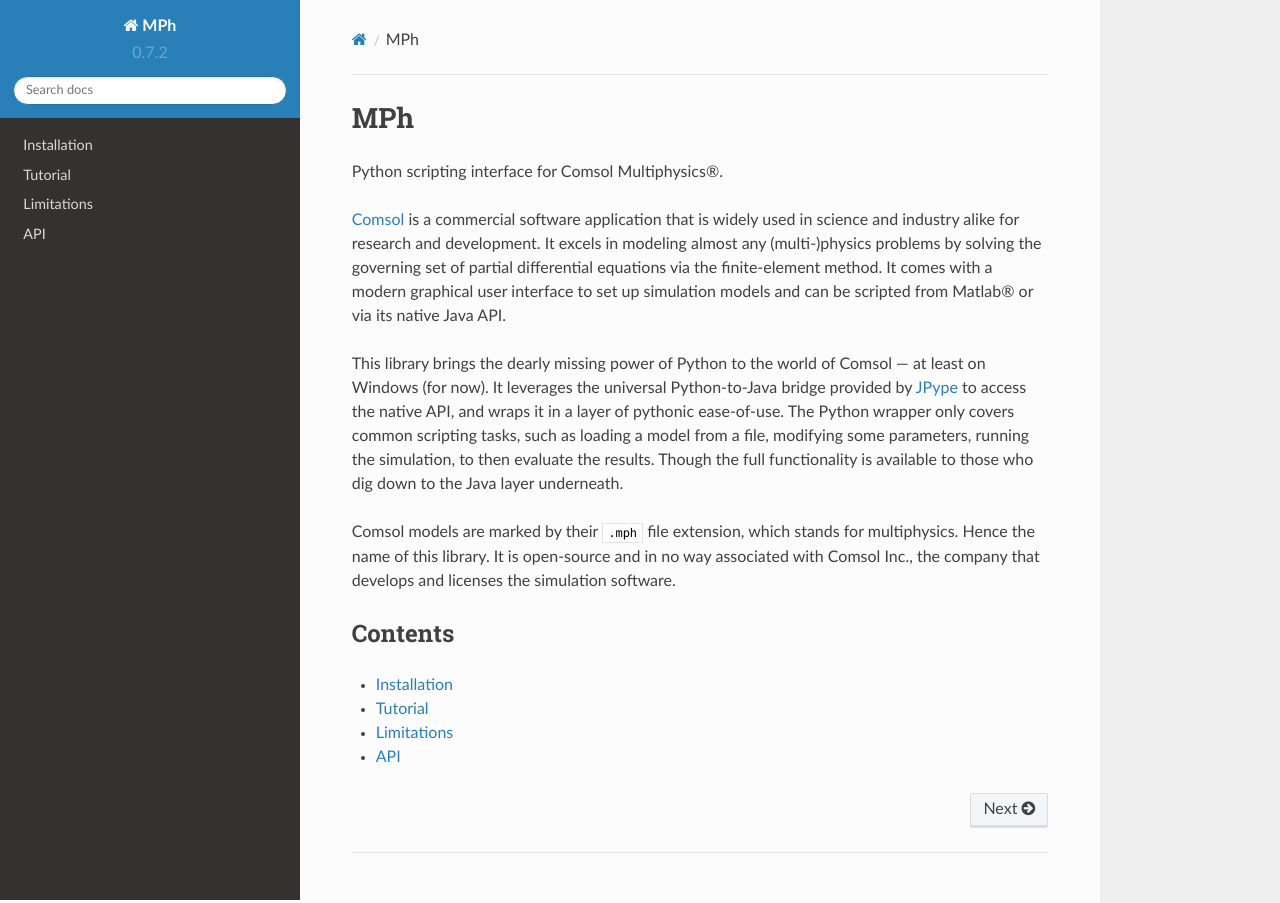
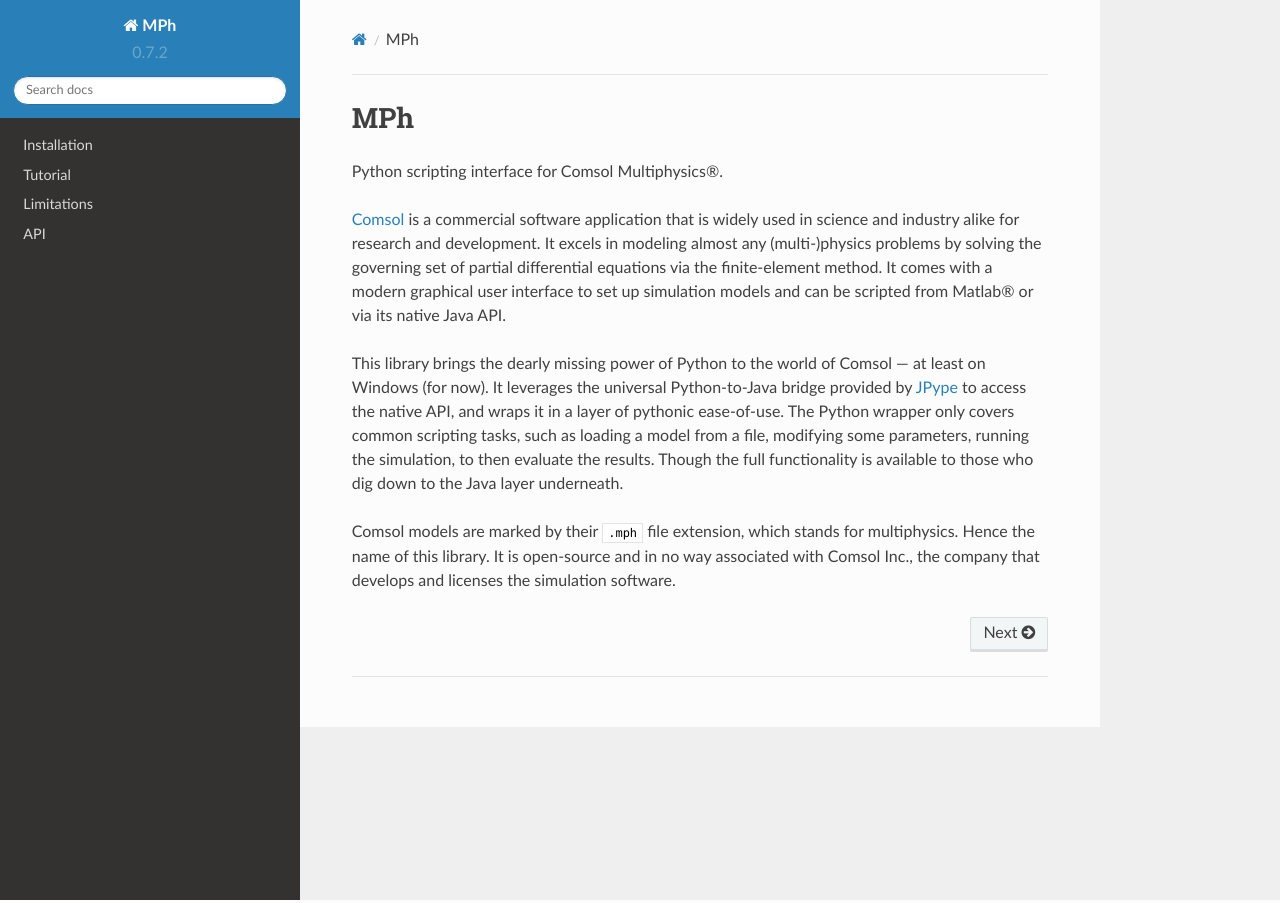
Before and after one commit to MPh-py/MPh, a Sphinx documentation site: the page built from docs/index.md, in a window 1280 px wide. Built offline with Sphinx 7.4.7 and the Read the Docs theme 2.0.0, drawn with Linux system fonts in a browser that asks for light colours.

Commit message:
Don't duplicate table of contents on start page.

````diff
--- a/docs/conf.py
+++ b/docs/conf.py
@@ -33,6 +33,7 @@
 from pathlib import Path               # file-system paths
 
 extensions = [
+    'sphinx_rtd_theme',                # Register Read-the-Docs theme.
     'recommonmark',                    # Accept Markdown as input.
     'sphinx.ext.autodoc',              # Get documentation from doc-strings.
     'sphinx.ext.autosummary',          # Create summaries automatically.
@@ -50,7 +51,7 @@
     sys.modules[package] = MagicMock()
 
 # Import package to make meta data available.
-import mph as package
+import mph as meta
 
 
 ########################################
@@ -80,7 +81,7 @@
 
 
 def setup(app):
-    """Sets up event hooks for customized text processing."""
+    """Sets up event hooks for customized source processing."""
     app.connect('autodoc-process-docstring', docstrings)
     app.add_config_value('recommonmark_config', {
         'auto_toc_tree_section': 'Contents',
@@ -96,39 +97,35 @@
 ########################################
 
 # Meta information
-project   = package.__title__
-version   = package.__version__
-date      = package.__date__
-author    = package.__author__
-copyright = package.__copyright__
-license   = package.__license__
+project   = meta.__title__
+version   = meta.__version__
+release   = meta.__version__
+date      = meta.__date__
+author    = meta.__author__
+copyright = meta.__copyright__
+license   = meta.__license__
 
 # Source parsing
 master_doc         = 'index'           # start page
 source_suffix      = ['.md', '.rst']   # valid source-file suffixes
-exclude_patterns   = []                # files and folders to ignore
 language           = None              # language for auto-generated content
-todo_include_todos = False             # Include "todo" and "todoList"?
 nitpicky           = True              # Warn about missing references?
 
 # Code documentation
-add_module_names    = False            # Don't precede members with module name.
+default_role       = 'code'            # Back-ticks denote code in reST.
+add_module_names   = False             # Don't precede members with module name.
 autodoc_default_options = {
     'members':       None,             # Include module/class members.
     'member-order': 'bysource',        # Order members as in source file.
 }
 
-# HTML rendering
-html_theme          = 'sphinx_rtd_theme'
-html_theme_path     = [sphinx_rtd_theme.get_html_theme_path()]
-html_theme_options  = {}
-templates_path      = ['layout']       # layout tweaks
-html_static_path    = ['style']        # style tweaks
-html_css_files      = ['custom.css']   # style sheets
-pygments_style      = 'trac'           # syntax highlighting style
-html_use_index      = False            # Create document index?
+# Output style
+html_theme       = 'sphinx_rtd_theme'  # Use Read-the-Docs theme.
+html_static_path = ['style']           # folders to include in output
+html_css_files   = ['custom.css']      # additional style files
+pygments_style   = 'trac'              # syntax highlighting style
+
+# Output options
 html_copy_source    = False            # Copy documentation source files?
 html_show_copyright = False            # Show copyright notice in footer?
 html_show_sphinx    = False            # Show Sphinx blurb in footer?
-html_favicon        = None             # browser icon
-html_logo           = None             # project logo
--- a/docs/index.md
+++ b/docs/index.md
@@ -30,9 +30,12 @@
 [jpype]:  https://pypi.org/project/JPype1
 
 
-Contents
---------
-* [Installation](installation.md)
-* [Tutorial](tutorial.md)
-* [Limitations](limitations.md)
-* [API](api.md)
+```eval_rst
+.. toctree::
+    :hidden:
+
+    installation
+    tutorial
+    limitations
+    api
+```
````
